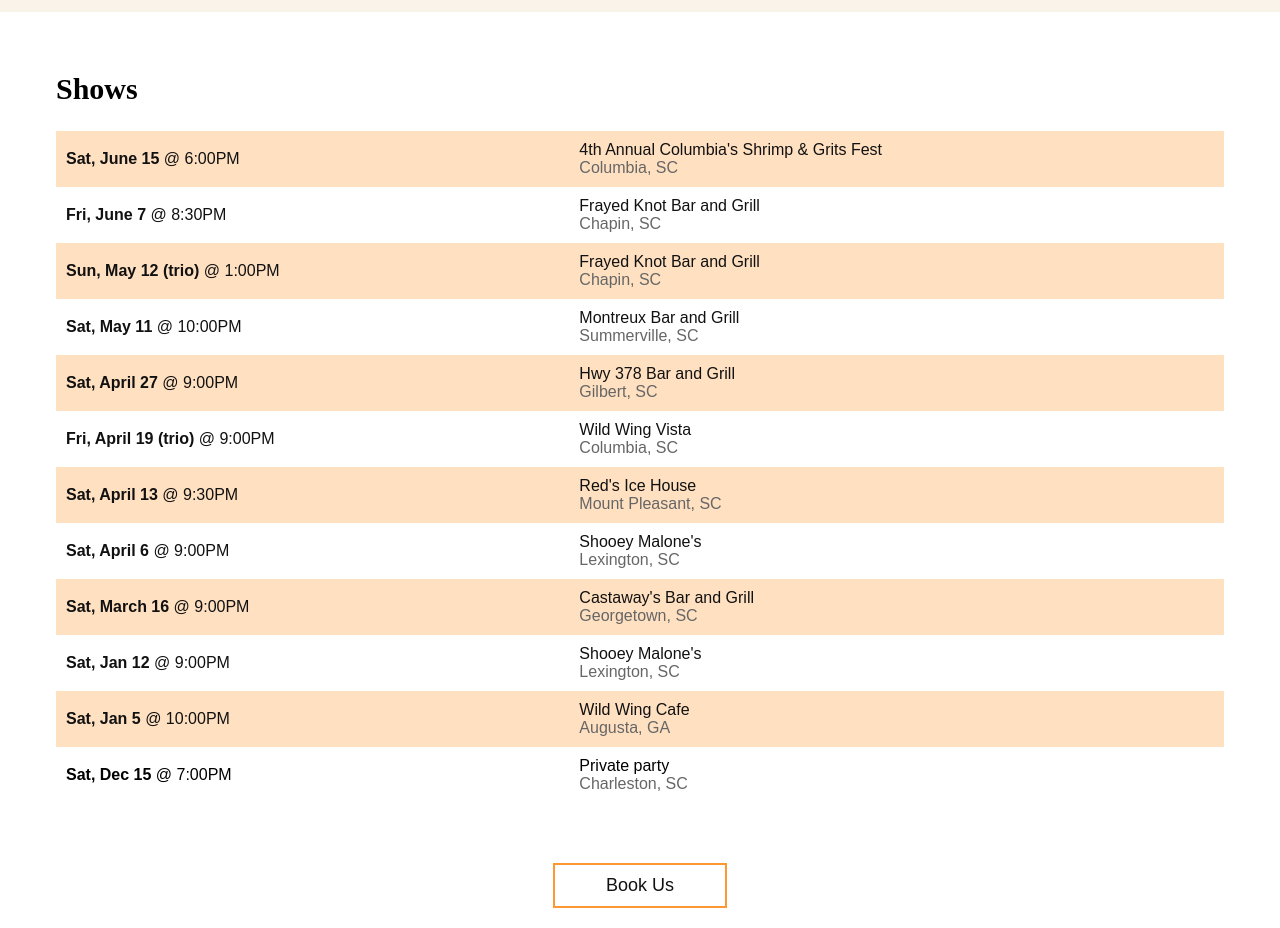
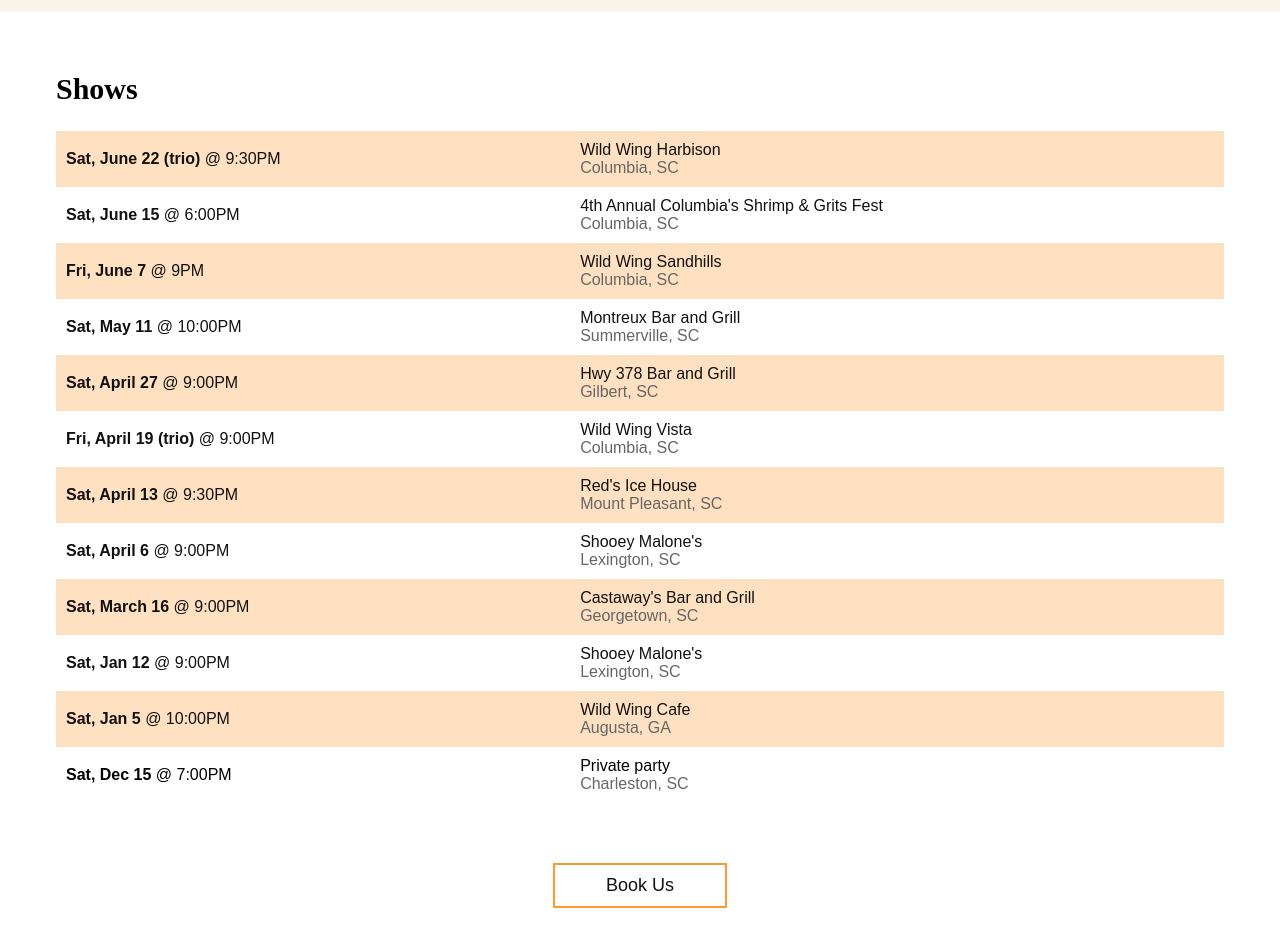
Before and after one commit to rebekahpadula/under-the-sun, a React (Create React App) app: page / in a window 1280 px wide. Shown: the part 1520-2448 px from the top of the page. Built offline with nearby package versions, Linux system fonts and the light colour scheme; a web font is replaced by a local one.

Commit message:
updates shows

```diff
--- a/src/components/Shows.js
+++ b/src/components/Shows.js
@@ -128,6 +128,18 @@
                 <ShowsTableBody>
                     <ShowsRow>
                         <ShowsData>
+                            <ShowsLink href="https://www.facebook.com/events/2325842350984691/">
+                            <ShowsDate><strong>Sat, June 22 (trio)</strong> @ 9:30PM</ShowsDate>
+                            </ShowsLink>
+                        </ShowsData>
+                        <ShowsData>
+                            <ShowsLink href="https://www.facebook.com/events/2325842350984691/">
+                            <ShowsEvent>Wild Wing Harbison</ShowsEvent><ShowsLocation>Columbia, SC</ShowsLocation>
+                            </ShowsLink>
+                        </ShowsData>
+                    </ShowsRow>
+                    <ShowsRow>
+                        <ShowsData>
                             <ShowsLink href="https://www.facebook.com/events/303647330350872/">
                             <ShowsDate><strong>Sat, June 15</strong> @ 6:00PM</ShowsDate>
                             </ShowsLink>
@@ -140,25 +152,13 @@
                     </ShowsRow>
                     <ShowsRow>
                         <ShowsData>
-                            <ShowsLink href="https://www.facebook.com/events/324114541781157/">
-                            <ShowsDate><strong>Fri, June 7</strong> @ 8:30PM</ShowsDate>
+                            <ShowsLink href="https://www.facebook.com/events/1251732671656673/">
+                            <ShowsDate><strong>Fri, June 7</strong> @ 9PM</ShowsDate>
                             </ShowsLink>
                         </ShowsData>
                         <ShowsData>
-                            <ShowsLink href="https://www.facebook.com/events/324114541781157/">
-                            <ShowsEvent>Frayed Knot Bar and Grill</ShowsEvent><ShowsLocation>Chapin, SC</ShowsLocation>
-                            </ShowsLink>
-                        </ShowsData>
-                    </ShowsRow>
-                    <ShowsRow>
-                        <ShowsData>
-                            <ShowsLink href="https://www.facebook.com/events/1000001950196269/">
-                            <ShowsDate><strong>Sun, May 12 (trio)</strong> @ 1:00PM</ShowsDate>
-                            </ShowsLink>
-                        </ShowsData>
-                        <ShowsData>
-                            <ShowsLink href="https://www.facebook.com/events/1000001950196269/">
-                            <ShowsEvent>Frayed Knot Bar and Grill</ShowsEvent><ShowsLocation>Chapin, SC</ShowsLocation>
+                            <ShowsLink href="https://www.facebook.com/events/1251732671656673/">
+                            <ShowsEvent>Wild Wing Sandhills</ShowsEvent><ShowsLocation>Columbia, SC</ShowsLocation>
                             </ShowsLink>
                         </ShowsData>
                     </ShowsRow>
```
